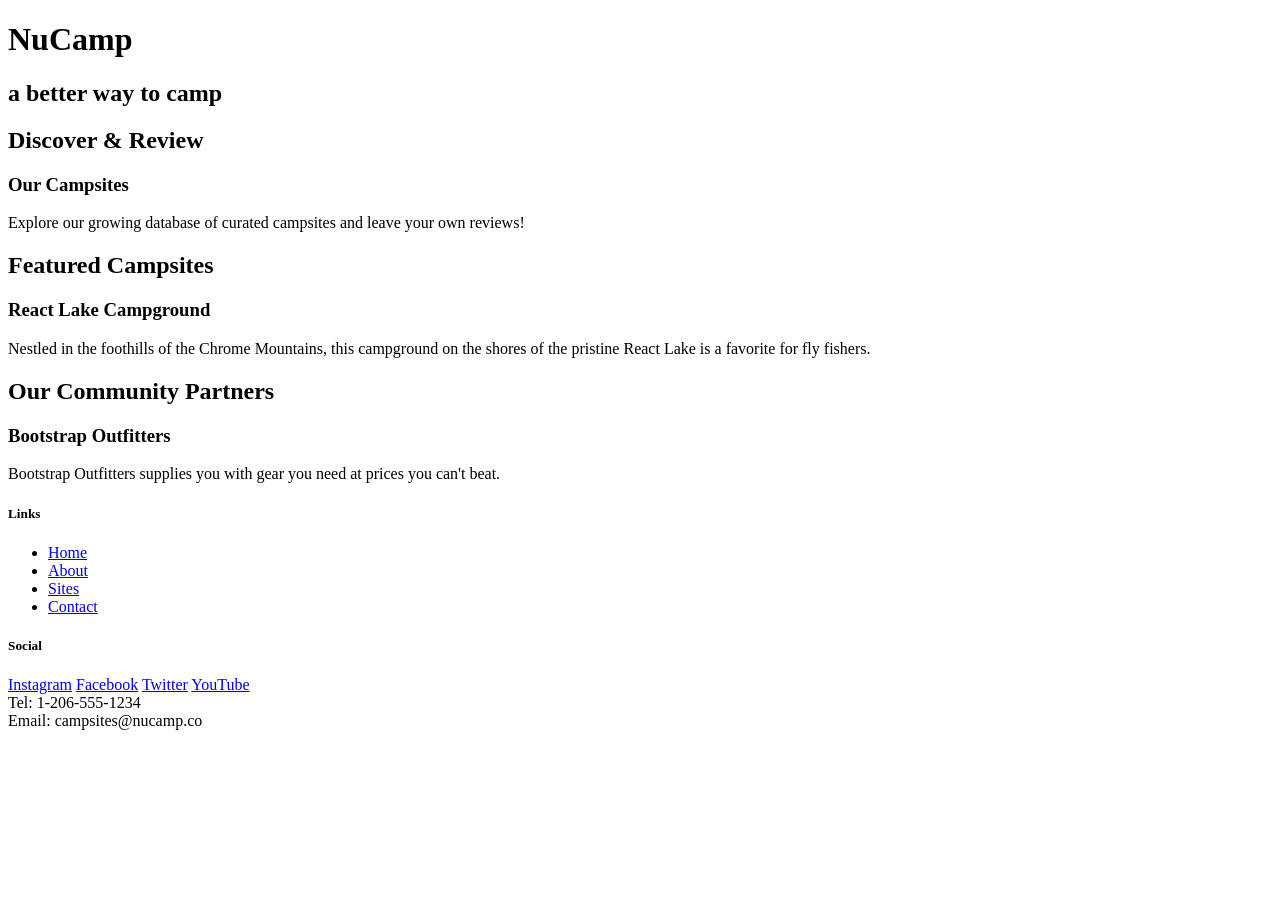
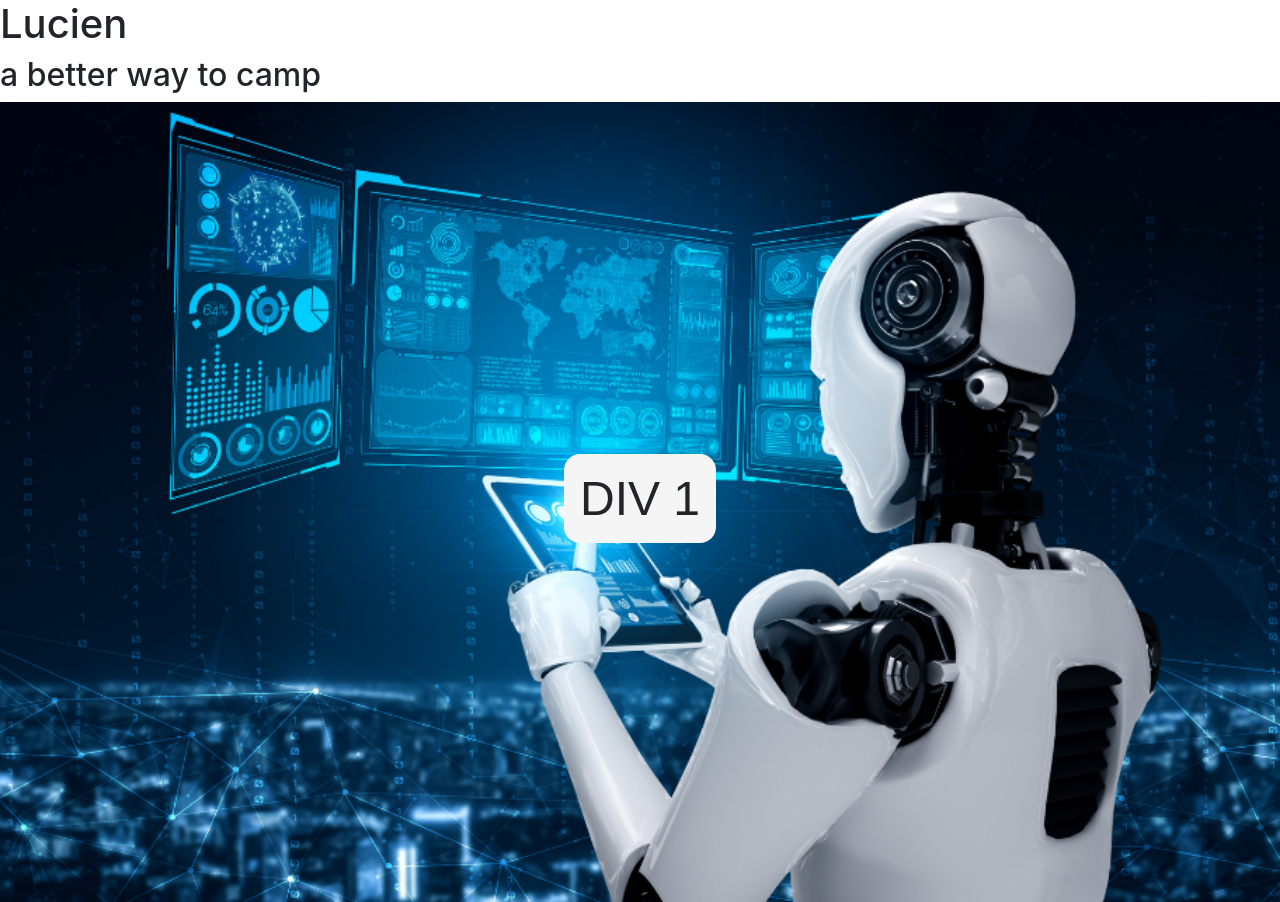
Before and after one commit to malucien/Portfolio, a website: page index.html in a window 1280 px wide. Shown: the top 902 px of the page. Before the commit the page ends 800 px from the top, so only its background shows below. Drawn offline with nearby package versions, Linux system fonts and the light colour scheme.

Commit message:
First commit

```diff
--- a/index.html
+++ b/index.html
@@ -2,37 +2,39 @@
 <html lang="en">
 
 <head>
+    <!-- Required meta tags always come first -->
     <meta charset="utf-8" />
-    <title>NuCamp: A Better Way To Camp</title>
+    <meta name="viewport" content="width=device-width, initial-scale=1" />
+
+    <!-- Bootstrap CSS -->
+    <link rel="stylesheet" href="node_modules/bootstrap/dist/css/bootstrap.min.css" />
+    <link rel="stylesheet" href="styles/index.css">
+    <title>Lucienmsd</title>
 </head>
 
 <body>
 
     <header>
         <div>
-            <h1>NuCamp</h1>
+            <h1>Lucien</h1>
             <h2>a better way to camp</h2>
         </div>
     </header>
 
-    <div>
-        <h2>Discover & Review</h2>
-        <h3>Our Campsites</h3>
-        <p>Explore our growing database of curated campsites and leave your own reviews!</p>
-    </div>
-
-    <div>
-        <h2>Featured Campsites</h2>
-        <h3>React Lake Campground</h3>
-        <p>Nestled in the foothills of the Chrome Mountains, this campground on the shores of the pristine React Lake is a favorite for fly fishers.</p>
-    </div>
-
-    <div>
-        <h2>Our Community Partners</h2>
-        <h3>Bootstrap Outfitters</h3>
-        <p>Bootstrap Outfitters supplies you with gear you need at prices you can't beat.</p>
-    </div>
-
+    <section>
+      <div id="parallax" class="parallax-item">
+        <h2>Div 1</h2>
+      </div>
+      <div class="parallax-item">
+        <h2>Div 2</h2>
+      </div>
+      <div class="parallax-item">
+        <h2>Div 3</h2>
+      </div>
+      <div class="parallax-item">
+        <h2>Div 4</h2>
+      </div>
+    </section>
     <footer>
         <div>
             <h5>Links</h5>
@@ -56,6 +58,12 @@
         </div>
     </footer>
 
+     <!-- jQuery must come first, then Popper.js, then the Bootstrap JavaScript plugins.-->
+     <script src="node_modules/jquery/dist/jquery.slim.min.js"></script>
+     <script src="node_modules/popper.js/dist/umd/popper.min.js"></script>
+     <script src="node_modules/bootstrap/dist/js/bootstrap.min.js"></script>
+     <script src="js/scripts.js"></script>
+
 </body>
 
 </html>
--- /dev/null
+++ b/js/scripts.js
@@ -0,0 +1,8 @@
+const parallax = document.getElementById("parallax");
+
+// Parallax Effect for DIV 1
+window.addEventListener("scroll", function () {
+  let offset = window.pageYOffset;
+  parallax.style.backgroundPositionY = offset * 0.7 + "px";
+  // DIV 1 background will move slower than other elements on scroll.
+});
--- /dev/null
+++ b/styles/index.css
@@ -0,0 +1,54 @@
+* {
+  padding: 0;
+  margin: 0;
+}
+
+html {
+  scroll-behavior: smooth;
+}
+
+.parallax-item {
+  display: flex;
+  align-items: center;
+  justify-content: center;
+  font-weight: bold;
+  font-family: Montserrat, sans-serif;
+  width: 100%;
+  min-height: 100vh;
+}
+
+.parallax-item h2 {
+  font-size: 3rem;
+  text-transform: uppercase;
+  background-color: whitesmoke;
+  padding: 1rem;
+  border-radius: 1rem;
+}
+
+.parallax-item:first-child {
+  background: url("/assets/parallax1.webp");
+  background-size: cover;
+
+}
+
+.parallax-item:nth-child(2) {
+  background: #d1cfc6;
+}
+
+.parallax-item:nth-child(3) {
+  background: url("https://images.unsplash.com/photo-1663183539627-adbe2c8ef43d?crop=entropy&cs=tinysrgb&fm=jpg&ixid=MnwzMjM4NDZ8MHwxfHJhbmRvbXx8fHx8fHx8fDE2NjM5Mzk5ODc&ixlib=rb-1.2.1&q=80");
+  background-size: cover;
+  background-position: center;
+  background-attachment: fixed; /* Parallax Effect for DIV 3 */
+  min-height: 600px;
+}
+
+.parallax-item:nth-child(4) {
+  background: #1565c0;
+}
+
+@media screen and (max-width: 768px) {
+  .parallax-item h2 {
+    font-size: 1.5rem;
+  }
+}
```
Also changed, not shown: assets/bg1.jpg (added), assets/bg2.jpg (added), assets/parallax1.webp (added).
